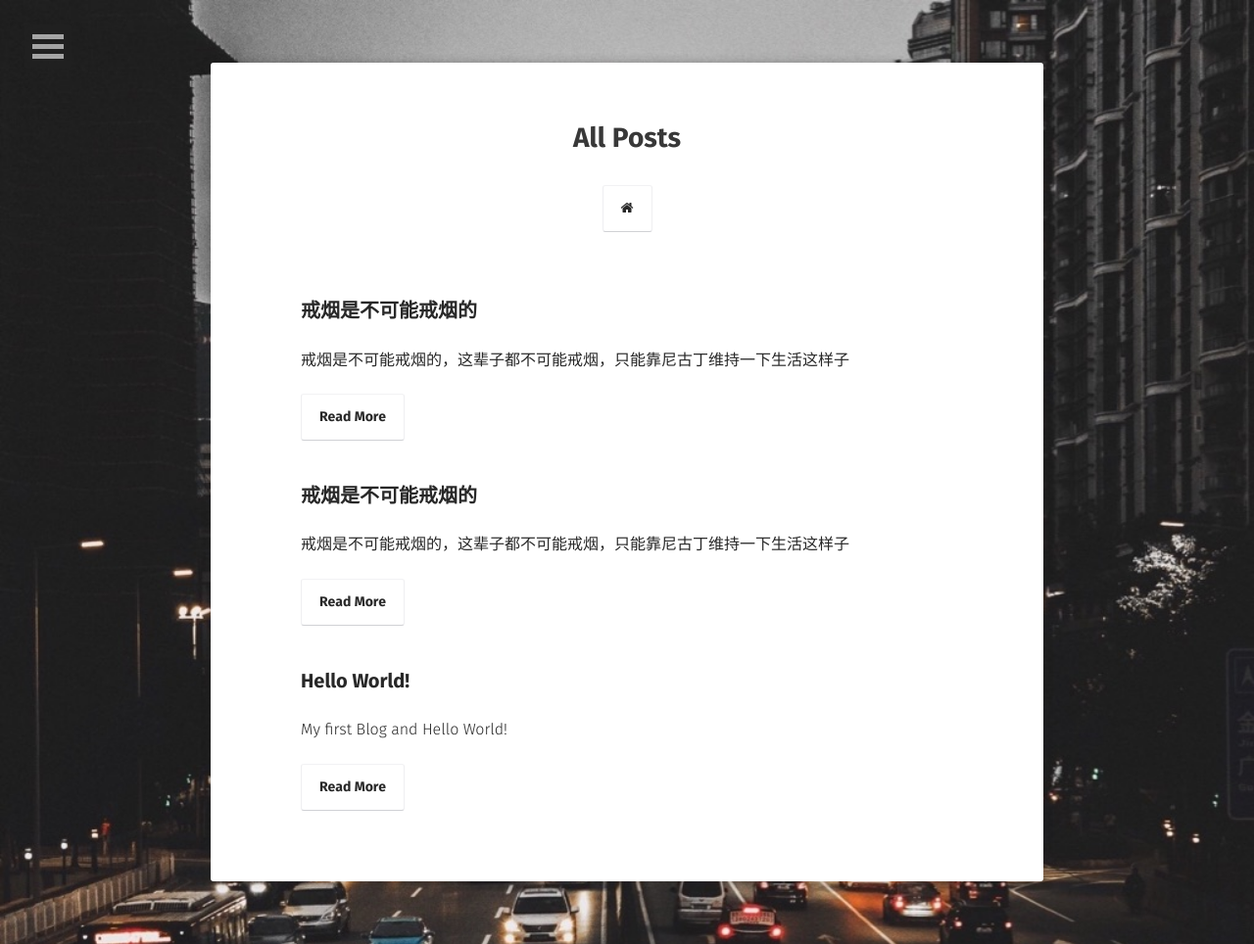
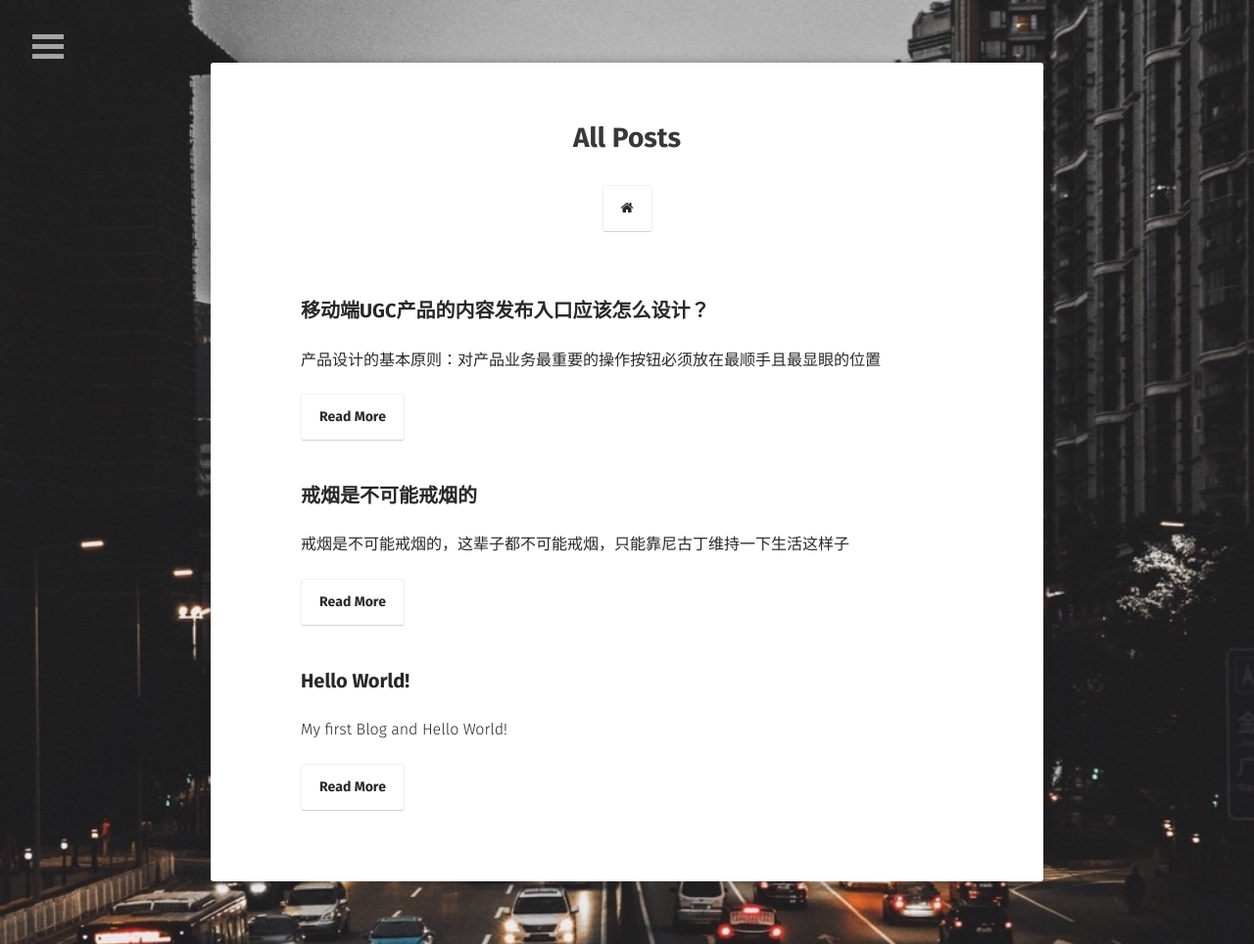
Before and after one commit to IvanCrancy/ivanming.github.io, a Jekyll site: the page built from posts/index.md, in a window 1280 px wide. Shown: the whole page at 98% size. Built offline with Jekyll 4.4.1, drawn with Linux system fonts in a browser that asks for light colours; some web fonts are replaced.

Commit message:
post update

```diff
--- a/_posts/2018-05-11-移动端UGC产品的内容发布入口应该怎么设计？.md
+++ b/_posts/2018-05-11-移动端UGC产品的内容发布入口应该怎么设计？.md
@@ -1,9 +1,9 @@
 ---
 layout: post
-title: 戒烟是不可能戒烟的
+title: 移动端UGC产品的内容发布入口应该怎么设计？
 date: 2018-04-20
-excerpt: "戒烟是不可能戒烟的，这辈子都不可能戒烟，只能靠尼古丁维持一下生活这样子"
-tags: [Mood]
+excerpt: "产品设计的基本原则：对产品业务最重要的操作按钮必须放在最顺手且最显眼的位置"
+tags: [产品]
 feature: https://ivancrancy.github.io/ivanming.github.io/assets/img/post_image/helloword_feature.jpg
 comments: false
 ---
```
